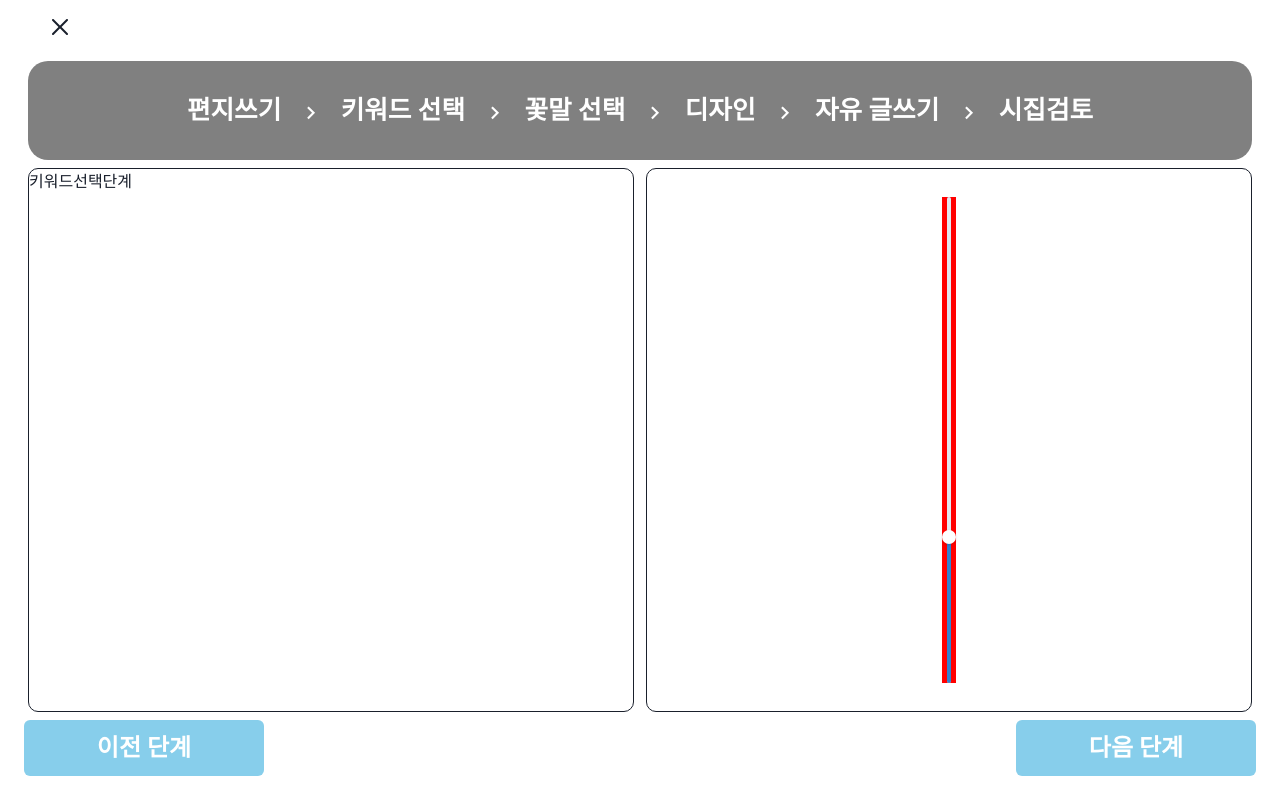
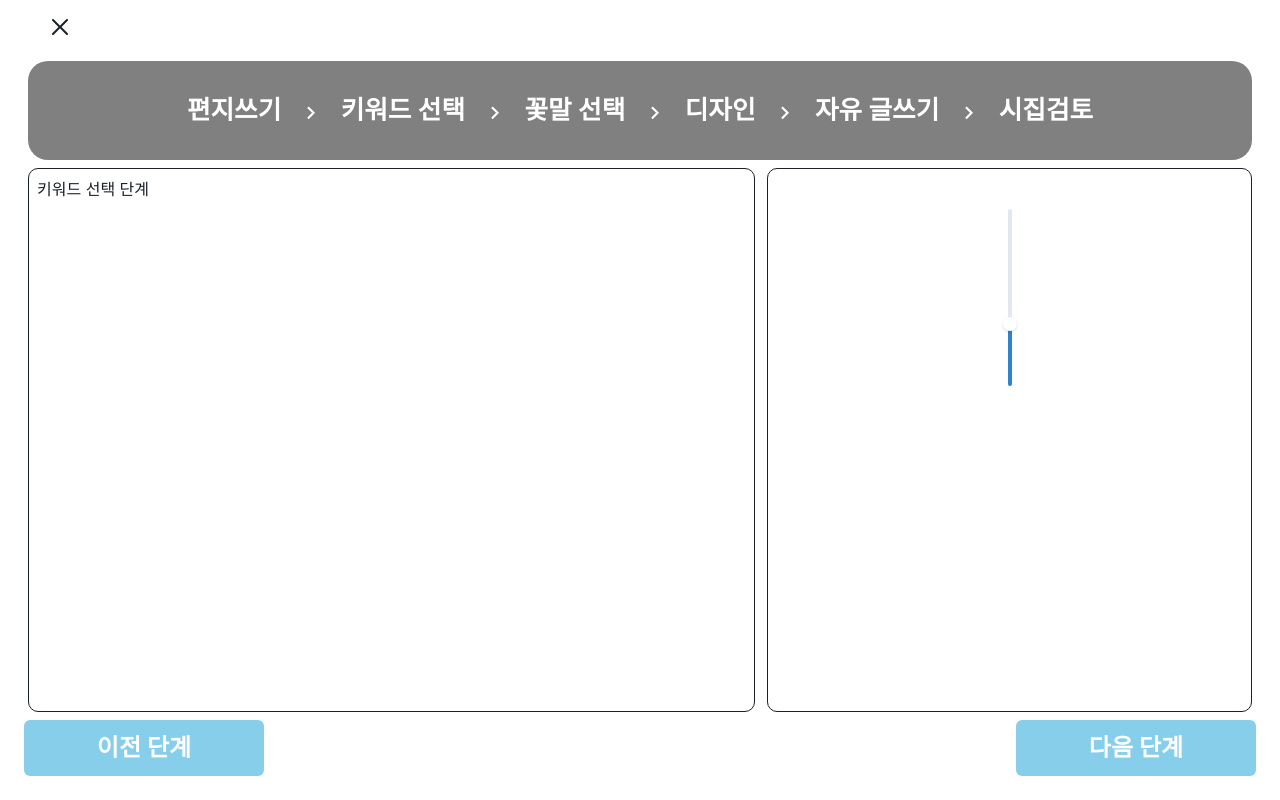
Before and after one commit to yuliepie/flower-letter-nlp, a React (Create React App) app in the folder client/: page /edit1 in a window 1280 px wide. Built offline with nearby package versions, Linux system fonts and the light colour scheme.

Commit message:
STYLE: create page button layout

```diff
--- a/client/src/components/EditAnthology.js
+++ b/client/src/components/EditAnthology.js
@@ -20,14 +20,14 @@ function EditAnthology() {
       <StepsLetter></StepsLetter>
       <HStack h='70vh' p='2' ml='5' mr='5' align='center' justify='center'>
         {/* 왼쪽, 오른쪽 박스를 묶는 박스 */}
-        <Flex w='50%' h='100%' border='1px' borderRadius='10px' mr='1'>
+        <Flex w='60%' h='100%' border='1px' borderRadius='10px' mr='1' p='2'>
           {/* 왼쪽 박스 */}
-          키워드선택단계
+          키워드 선택 단계
         </Flex>
-        <Flex justify='center' w='50%' h='100%' border='1px' borderRadius='10px' ml='1' p='5'>
-          {/* 오른쪽 박스 */}
-          <Box m='2' bg='red'>
-            <Slider aria-label='slider-ex-3' defaultValue={30} orientation='vertical' minH='32'>
+        <Flex justify='center' w='40%' h='100%' border='1px' borderRadius='10px' ml='1' p='5'>
+          {/* 오른쪽 박스 - 키워드 비율 조절 */}
+          <Box m='2' p='3' w='100%' h='40%' align='center'>
+            <Slider aria-label='slider-ex-3' defaultValue={35} orientation='vertical' minH='32' mr='4' ml='4'>
               <SliderTrack>
                 <SliderFilledTrack />
               </SliderTrack>
--- a/client/src/components/create/BookCover.js
+++ b/client/src/components/create/BookCover.js
@@ -9,11 +9,11 @@ export default function BookCover() {
       <StepsLetter />
       <HStack h='70vh' p='2' ml='5' mr='5' align='center' justify='center'>
         {/* 왼쪽, 오른쪽 박스를 묶는 박스 */}
-        <Flex w='50%' h='100%' border='1px' borderRadius='10px' mr='1'>
+        <Flex w='60%' h='100%' border='1px' borderRadius='10px' mr='1'>
           {/* 왼쪽 박스 */}
           디자인 단계
         </Flex>
-        <Flex w='50%' h='100%' border='1px' borderRadius='10px' ml='1'>
+        <Flex w='40%' h='100%' border='1px' borderRadius='10px' ml='1'>
           {/* 오른쪽 박스 */}
         </Flex>
       </HStack>
--- a/client/src/components/create/EditContainer.js
+++ b/client/src/components/create/EditContainer.js
@@ -44,7 +44,7 @@ export default function EditContainer({ prevLink, nextLink }) {
 {
   /*
 
-
+이전코드
 <Flex>
       <Center p='4' w='60%' h='730' bg='rgba(229, 229, 229, 1)'>
         <Center boxSize='sm'>
--- a/client/src/components/create/FinalReview.js
+++ b/client/src/components/create/FinalReview.js
@@ -9,11 +9,11 @@ export default function FinalReview() {
       <StepsLetter />
       <HStack h='70vh' p='2' ml='5' mr='5' align='center' justify='center'>
         {/* 왼쪽, 오른쪽 박스를 묶는 박스 */}
-        <Flex w='50%' h='100%' border='1px' borderRadius='10px' mr='1'>
+        <Flex w='60%' h='100%' border='1px' borderRadius='10px' mr='1'>
           {/* 왼쪽 박스 */}
           시집검토 단계
         </Flex>
-        <Flex w='50%' h='100%' border='1px' borderRadius='10px' ml='1'>
+        <Flex w='40%' h='100%' border='1px' borderRadius='10px' ml='1'>
           {/* 오른쪽 박스 */}
         </Flex>
       </HStack>
--- a/client/src/components/create/FlowerLang.js
+++ b/client/src/components/create/FlowerLang.js
@@ -9,11 +9,11 @@ export default function FlowerLang() {
       <StepsLetter />
       <HStack h='70vh' p='2' ml='5' mr='5' align='center' justify='center'>
         {/* 왼쪽, 오른쪽 박스를 묶는 박스 */}
-        <Flex w='50%' h='100%' border='1px' borderRadius='10px' mr='1'>
+        <Flex w='60%' h='100%' border='1px' borderRadius='10px' mr='1'>
           {/* 왼쪽 박스 */}
           꽃말선택 단계
         </Flex>
-        <Flex w='50%' h='100%' border='1px' borderRadius='10px' ml='1'>
+        <Flex w='40%' h='100%' border='1px' borderRadius='10px' ml='1'>
           {/* 오른쪽 박스 */}
         </Flex>
       </HStack>
--- a/client/src/components/create/FreeContent.js
+++ b/client/src/components/create/FreeContent.js
@@ -9,11 +9,11 @@ export default function FreeContent() {
       <StepsLetter />
       <HStack h='70vh' p='2' ml='5' mr='5' align='center' justify='center'>
         {/* 왼쪽, 오른쪽 박스를 묶는 박스 */}
-        <Flex w='50%' h='100%' border='1px' borderRadius='10px' mr='1'>
+        <Flex w='60%' h='100%' border='1px' borderRadius='10px' mr='1'>
           {/* 왼쪽 박스 */}
           자유글쓰기 단계
         </Flex>
-        <Flex w='50%' h='100%' border='1px' borderRadius='10px' ml='1'>
+        <Flex w='40%' h='100%' border='1px' borderRadius='10px' ml='1'>
           {/* 오른쪽 박스 */}
         </Flex>
       </HStack>
```
